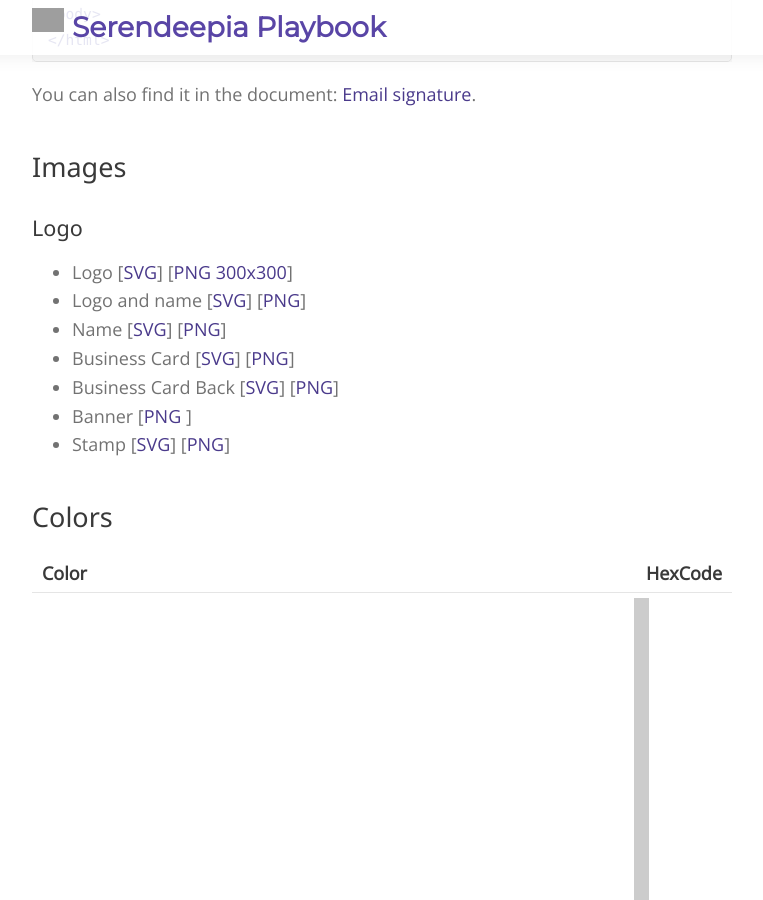
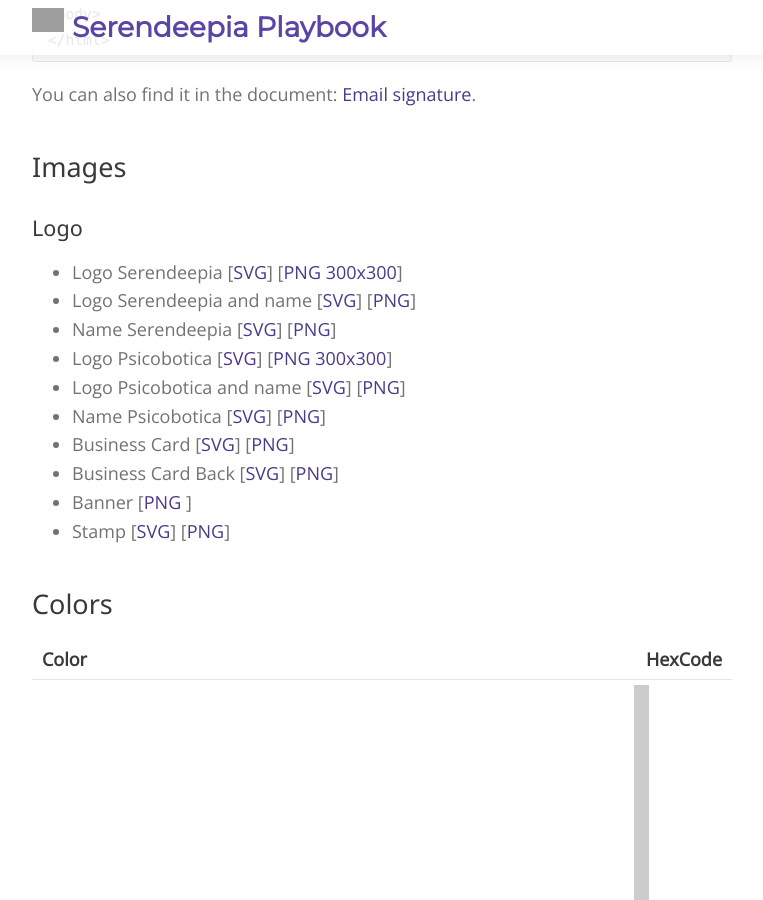
Before and after one commit to serendeepia/playbook, a Jekyll site: the page built from _docs/5_1_branding.md, in a window 1280 px wide and 900 px high, scrolled down 920 px. Shown: the whole window, without its empty margins (258-1021 px from the left). Built offline with Jekyll 4.4.1, drawn with Linux system fonts in a browser that asks for light colours; nearby versions of some CDN libraries; comment, search, counter and statistics services are not loaded; grey boxes are pictures that could not be loaded.

Commit message:
Added links to psicobotica logos

```diff
--- a/_docs/5_1_branding.md
+++ b/_docs/5_1_branding.md
@@ -42,9 +42,12 @@ You can also find it in the document: [Email signature](https://drive.google.com
 ## Images
 
 ### Logo
-* Logo [[SVG](/assets/images/logo.svg)] [[PNG 300x300](/assets/images/logo.png)]
-* Logo and name [[SVG](/assets/images/logo_name.svg)] [[PNG](/assets/images/logo_name.png)]
-* Name [[SVG](/assets/images/name.svg)] [[PNG](/assets/images/name.png)]
+* Logo Serendeepia [[SVG](/assets/images/logo.svg)] [[PNG 300x300](/assets/images/logo.png)]
+* Logo Serendeepia and name [[SVG](/assets/images/logo_name.svg)] [[PNG](/assets/images/logo_name.png)]
+* Name Serendeepia [[SVG](/assets/images/name.svg)] [[PNG](/assets/images/name.png)]
+* Logo Psicobotica [[SVG](/assets/images/logo-psicobotica.svg)] [[PNG 300x300](/assets/images/logo-psicobotica.png)]
+* Logo Psicobotica and name [[SVG](/assets/images/logo-psicobotica_name.svg)] [[PNG](/assets/images/logo-psicobotica_name.png)]
+* Name Psicobotica [[SVG](/assets/images/name.svg)] [[PNG](/assets/images/name-psicobotica.png)]
 * Business Card [[SVG](/assets/images/business_card.svg)] [[PNG](/assets/images/business_card.png)]
 * Business Card Back [[SVG](/assets/images/business_card_back.svg)] [[PNG](/assets/images/business_card_back.png)]
 * Banner [[PNG ](/assets/images/banner.png)]
```
